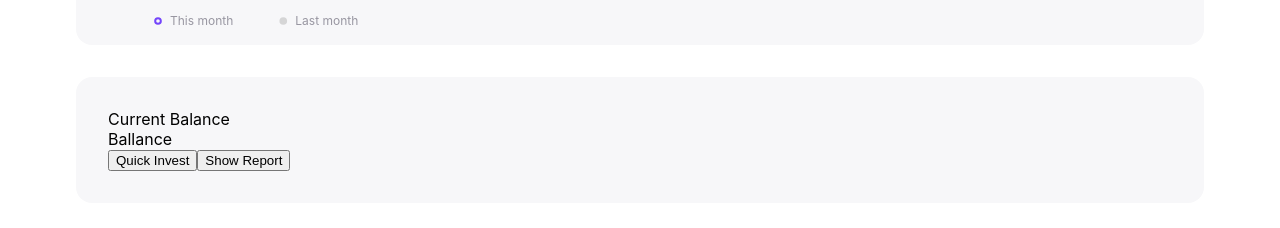
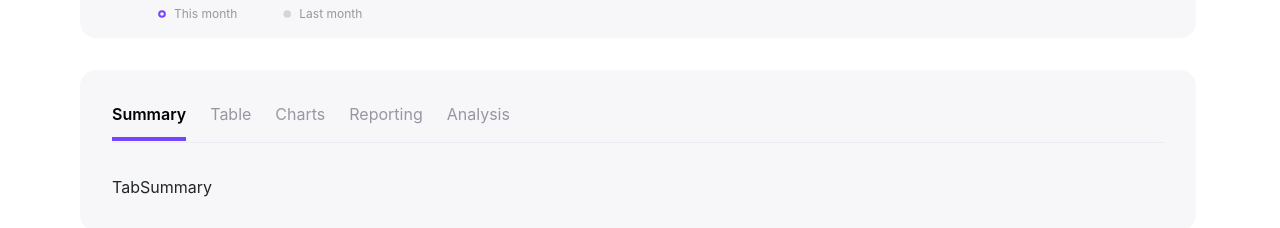
Before and after one commit to JELCZU/crypto-currency, a Vue app: page / in a window 1280 px wide. Shown: the part 1113-1341 px from the top of the page. Built offline with nearby package versions, Linux system fonts and the light colour scheme.

Commit message:
Created tabs for DetailView and make it work

```diff
--- a/package.json
+++ b/package.json
@@ -9,6 +9,7 @@
     "lint:fix": "./node_modules/.bin/eslint . --fix"
   },
   "dependencies": {
+    "bootstrap": "^5.2.3",
     "chart.js": "^4.0.1",
     "core-js": "^3.8.3",
     "vue": "^3.2.13"
--- a/src/components/DetailView.vue
+++ b/src/components/DetailView.vue
@@ -1,13 +1,62 @@
 <template>
   <div class="box">
-    Current Balance
-    <div>Ballance</div>
-    <button>Quick Invest</button>
-    <button>Show Report</button>
+    <div>
+      <div class="box-heading">
+        <button
+          v-for="tab in tabs"
+          :key="tab"
+          @click="chagneTab(tab)"
+          v-bind:id="tab"
+        >
+          {{ tab }}
+        </button>
+      </div>
+      <component :is="selected"></component>
+    </div>
   </div>
 </template>
 
-<script></script>
+<script>
+import Summary from "./DetailViewTabs/TabSummary.vue";
+import Table from "./DetailViewTabs/TabTable.vue";
+import Charts from "./DetailViewTabs/TabCharts.vue";
+import Reporting from "./DetailViewTabs/TabReporting.vue";
+import Analysis from "./DetailViewTabs/TabAnalysis.vue";
+
+export default {
+  data() {
+    return {
+      // tabs: ["Home", "Contact"],
+      tabs: ["Summary", "Table", "Charts", "Reporting", "Analysis"],
+      // selected: "Home",
+      selected: "Summary",
+    };
+  },
+  methods: {
+    chagneTab(tab) {
+      document.getElementById(this.selected).classList.remove("button-active");
+      this.selected = tab;
+      document.getElementById(this.selected).classList.add("button-active");
+    },
+  },
+  components: {
+    // eslint-disable-next-line vue/no-reserved-component-names
+    Summary,
+    // eslint-disable-next-line vue/no-reserved-component-names
+    Table,
+    Charts,
+    Reporting,
+    Analysis,
+  },
+  mounted() {
+    try {
+      document.getElementById("Summary").classList.add("button-active");
+    } catch (error) {
+      window.console.log(error);
+    }
+  },
+};
+</script>
 
 <style scoped>
 .box {
@@ -15,4 +64,33 @@
   border-radius: 16px;
   padding: 32px;
 }
+.box-heading {
+  display: flex;
+  flex-direction: row;
+  align-items: center;
+  gap: 24px;
+  border-width: 0 0 1px 0;
+  border-color: #ebebf3;
+  border-style: solid;
+  padding-bottom: 1px;
+}
+.box-heading button {
+  height: auto;
+  width: auto;
+  padding: 0;
+  border-style: solid;
+  border-width: 0 0 0 0;
+  border-color: #7445fb;
+  font-size: 16px;
+  font-weight: 400;
+  color: #9896a1;
+  background-color: transparent;
+  padding-bottom: 15px;
+}
+.box-heading .button-active {
+  color: black;
+  font-weight: 600;
+  border-width: 0 0 4px 0;
+  padding-bottom: 11px;
+}
 </style>
--- /dev/null
+++ b/src/components/DetailViewTabs/TabAnalysis.vue
@@ -0,0 +1,13 @@
+<template>
+  <div class="container">TabAnalysis</div>
+</template>
+
+<script></script>
+
+<style scoped>
+.container {
+  background-color: #f7f7f9;
+  padding: 24px 0 0 0;
+  margin: 0;
+}
+</style>
--- /dev/null
+++ b/src/components/DetailViewTabs/TabCharts.vue
@@ -0,0 +1,13 @@
+<template>
+  <div class="container">TabCharts</div>
+</template>
+
+<script></script>
+
+<style scoped>
+.container {
+  background-color: #f7f7f9;
+  padding: 24px 0 0 0;
+  margin: 0;
+}
+</style>
--- /dev/null
+++ b/src/components/DetailViewTabs/TabReporting.vue
@@ -0,0 +1,13 @@
+<template>
+  <div class="container">Tab Reporting</div>
+</template>
+
+<script></script>
+
+<style scoped>
+.container {
+  background-color: #f7f7f9;
+  padding: 24px 0 0 0;
+  margin: 0;
+}
+</style>
--- /dev/null
+++ b/src/components/DetailViewTabs/TabSummary.vue
@@ -0,0 +1,13 @@
+<template>
+  <div class="container">TabSummary</div>
+</template>
+
+<script></script>
+
+<style scoped>
+.container {
+  background-color: #f7f7f9;
+  padding: 32px 0 0 0;
+  margin: 0;
+}
+</style>
--- /dev/null
+++ b/src/components/DetailViewTabs/TabTable.vue
@@ -0,0 +1,13 @@
+<template>
+  <div class="container">TabTable</div>
+</template>
+
+<script></script>
+
+<style scoped>
+.container {
+  background-color: #f7f7f9;
+  padding: 24px 0 0 0;
+  margin: 0;
+}
+</style>
--- a/src/main.js
+++ b/src/main.js
@@ -1,4 +1,7 @@
+import "bootstrap/dist/css/bootstrap.css";
 import { createApp } from "vue";
 import App from "./App.vue";
 
+import "bootstrap/dist/js/bootstrap";
+
 createApp(App).mount("#app");
```
Also changed, not shown: 1 other file (tests, documents, lock files or other folders).
